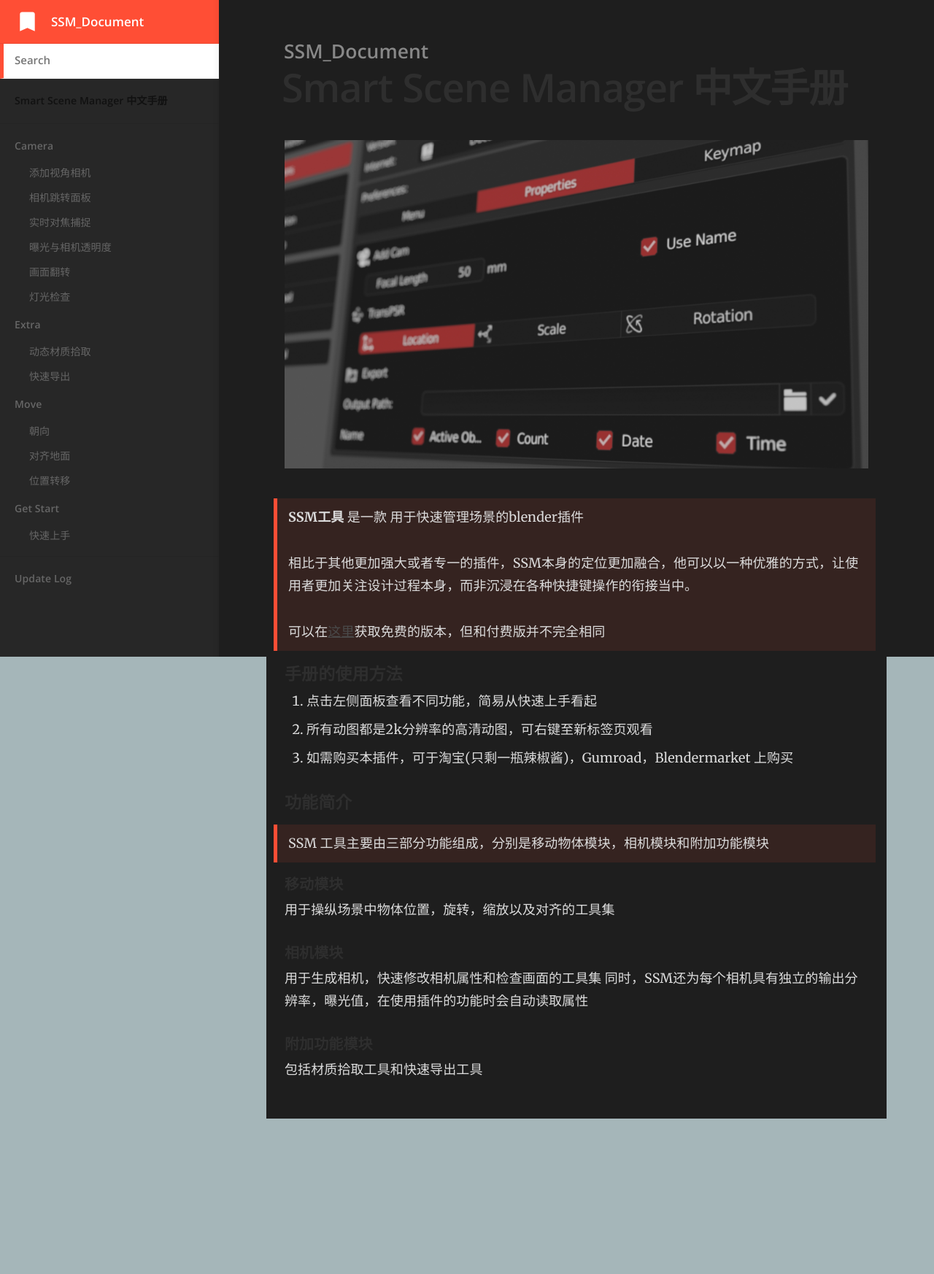
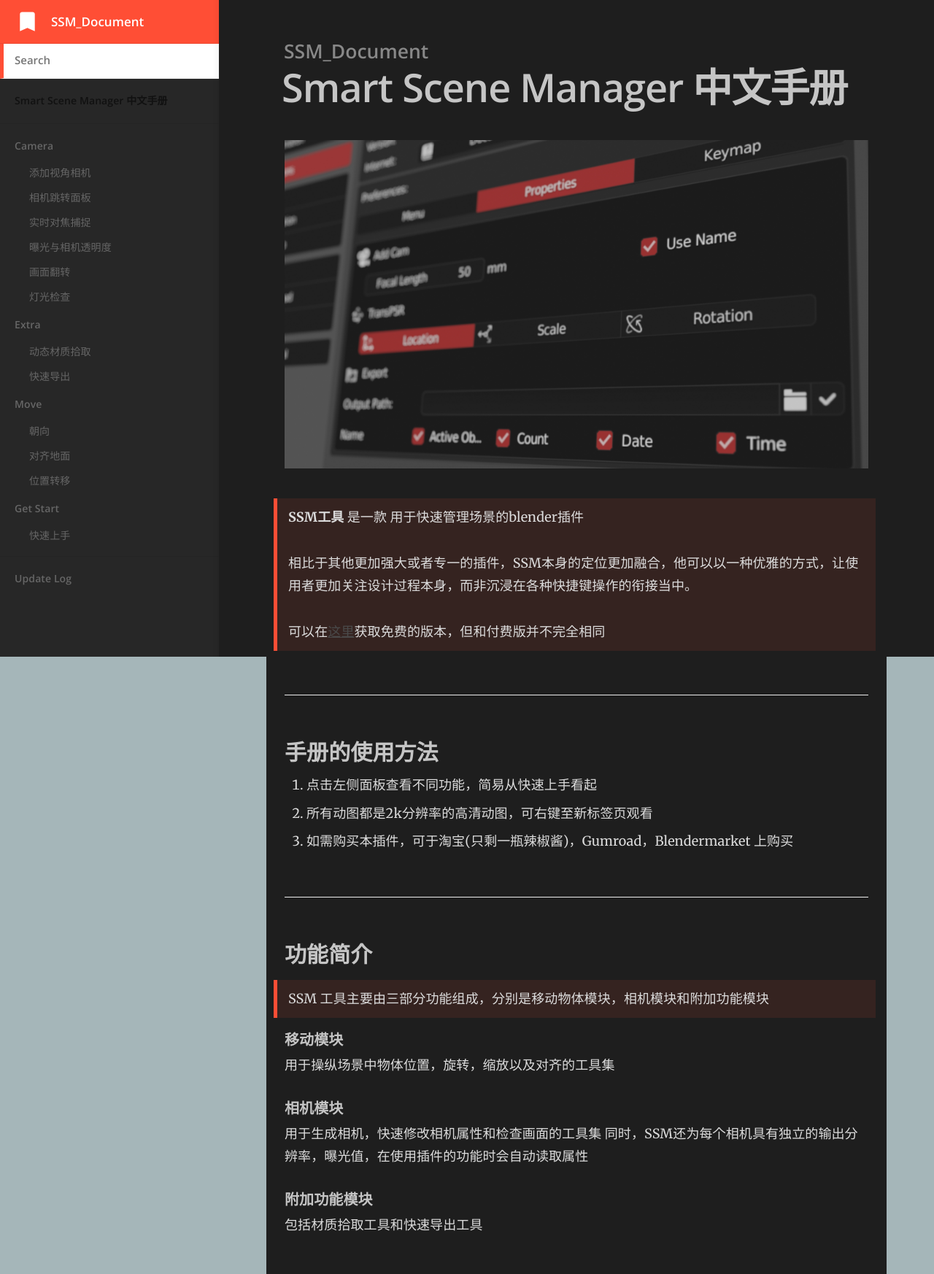
Before and after one commit to atticus-lv/SSM_document, a Jekyll site: the page built from index.md, in a window 1280 px wide. Shown: the whole page at 73% size. Built offline with Jekyll 4.4.1, drawn with Linux system fonts in a browser that asks for light colours; before the commit the page ends 1533 px from its top, so only the background shows below that.

Commit message:
red black ground

```diff
--- a/_sass/_typography.scss
+++ b/_sass/_typography.scss
@@ -44,7 +44,7 @@ h3,
 h4,
 h5,
 h6 {
-	color: #2E2E2E;
+	color: #c5c5c5;
 	line-height: 1.15em;
 	margin: 0 0 0.4em 0;
 	font-weight: 600;
@@ -83,7 +83,7 @@ a {
 }
 
 a:hover {
-	color: #111;
+	color: #f3f3f3;
 }
 
 p,
@@ -154,7 +154,7 @@ kbd {
 	margin-bottom: 0.4em;
 	padding: 1px 8px;
 	border: #CCC 1px solid;
-	color: #666;
+	color: #929292;
 	text-shadow: #FFF 0 1px 0;
 	font-size: 0.9em;
 	font-weight: 700;
--- a/index.md
+++ b/index.md
@@ -14,7 +14,7 @@ title: Smart Scene Manager 中文手册
 
 
 
-#### 手册的使用方法
+### 手册的使用方法
 
 1. 点击左侧面板查看不同功能，简易从快速上手看起
 2. 所有动图都是2k分辨率的高清动图，可右键至新标签页观看
@@ -22,7 +22,7 @@ title: Smart Scene Manager 中文手册
 
 
 
-#### 功能简介
+### 功能简介
 
 > SSM 工具主要由三部分功能组成，分别是移动物体模块，相机模块和附加功能模块
 
```
